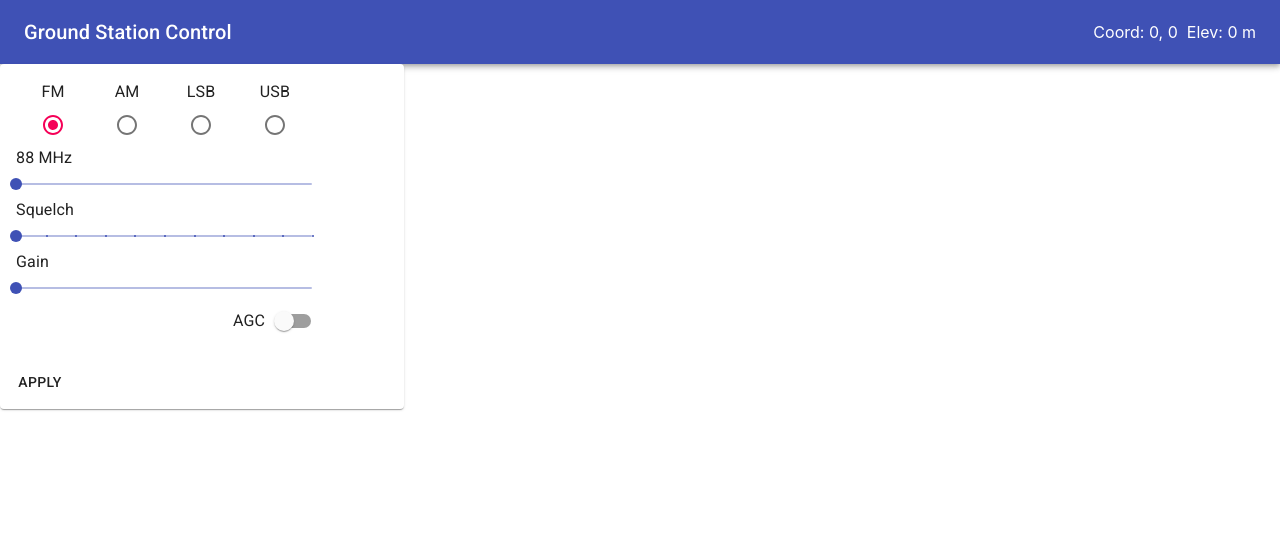
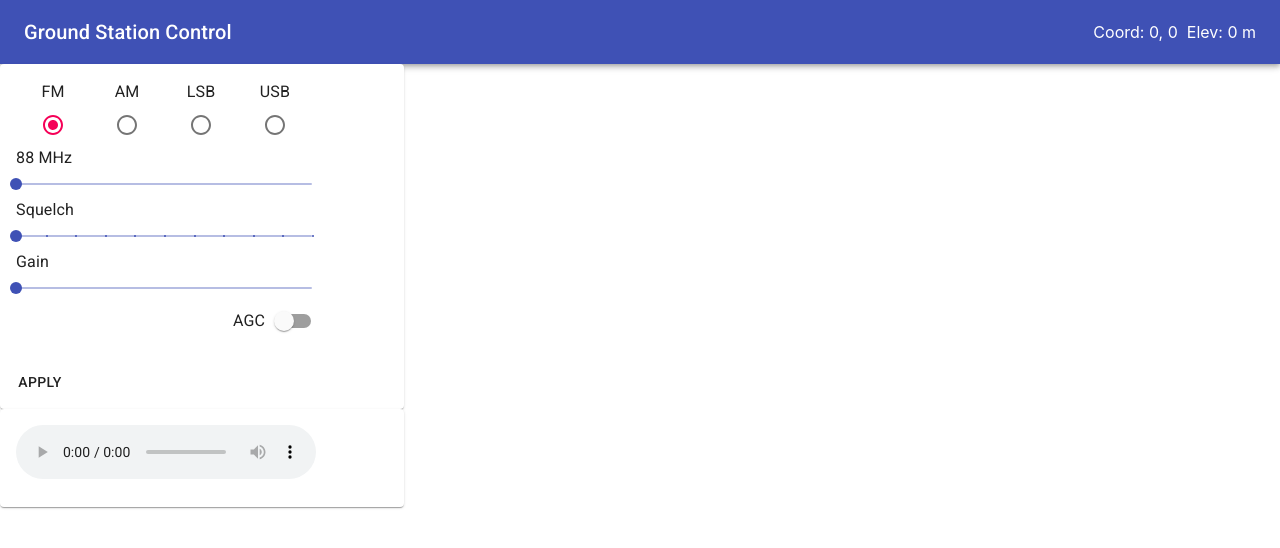
Before and after one commit to dennisdunn/station-ui, a React (Create React App) app: page / in a window 1280 px wide. Shown: the top 548 px of the page. Built offline with nearby package versions, Linux system fonts and the light colour scheme; no server answers.

Commit message:
Added an audio player control.

```diff
--- a/src/App.js
+++ b/src/App.js
@@ -1,6 +1,6 @@
 import { AppBar, makeStyles, Toolbar, Typography } from "@material-ui/core";
 import React from "react";
-import { saveSdrSettings, SdrControl, StationInfo } from "./components";
+import { AudioControl, saveSdrSettings, SdrControl, StationInfo } from "./components";
 
 const useStyles = makeStyles(theme => ({
   root: {
@@ -28,6 +28,7 @@ function App() {
         source="http://localhost:1882/api/sdrs/main"
         onApply={saveSdrSettings}
       />
+      <AudioControl source="http://localhost:8000/tone" />
     </div>
   );
 }
--- /dev/null
+++ b/src/components/AudioControl.js
@@ -0,0 +1,17 @@
+import React from 'react';
+import { Card, CardContent, makeStyles } from '@material-ui/core';
+
+const useStyles = makeStyles(theme => ({
+    root: { maxWidth: "40ch" }
+}));
+
+export const AudioControl = ({ source }) => {
+    const classes = useStyles();
+
+    return (
+        <Card className={classes.root}>
+            <CardContent>
+                <audio src={source} controls />
+            </CardContent>
+        </Card>);
+}
--- a/src/components/index.js
+++ b/src/components/index.js
@@ -1,3 +1,4 @@
+export * from './AudioControl';
 export * from './SdrControl';
 export * from './services';
 export * from './StationInfo';
```
